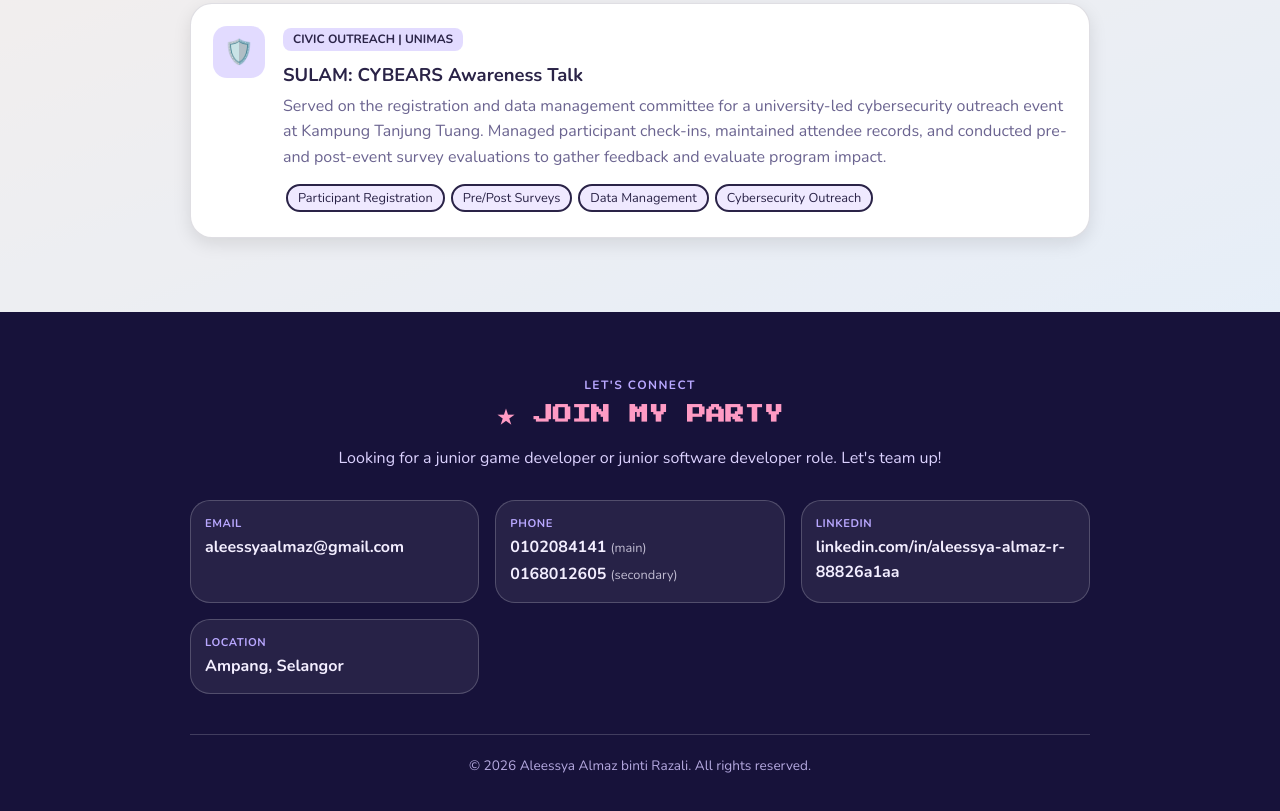
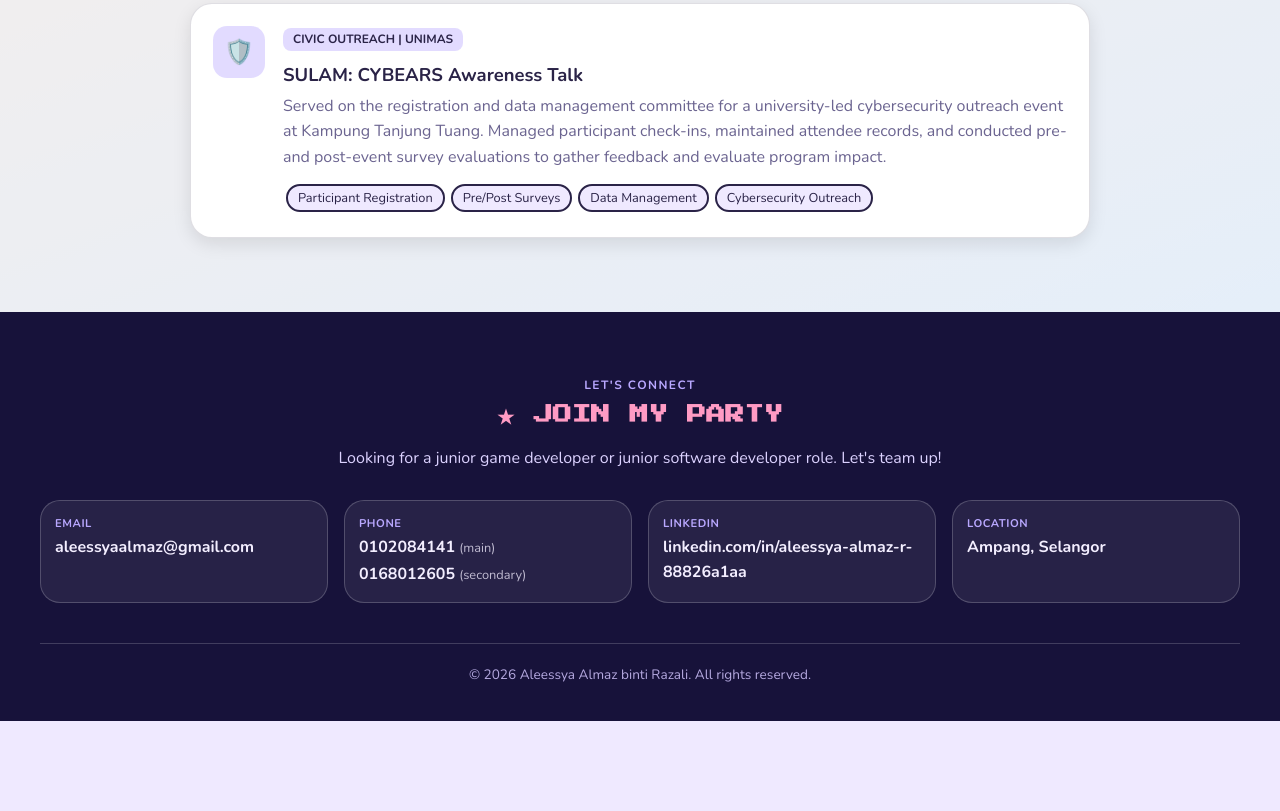
Before and after one commit to aleessyaalmaz/portfolio, a plain HTML site: page index.html in a window 1280 px wide. Shown: the part 4541-5352 px from the top of the page. After the commit the page ends 5262 px from the top, so only its background shows below. Drawn offline with nearby package versions, Linux system fonts and the light colour scheme.

Commit message:
Refactor contact section styles in index.html
Updated contact section styles for better responsiveness and padding.

```diff
--- a/index.html
+++ b/index.html
@@ -296,7 +296,10 @@ nav a,nav button{flex:none;white-space:nowrap}
 .pg.stop .hf{display:block}
 
 /* Contact: wider boxes, and the email always shows on one line */
-#contact .grid{grid-template-columns:repeat(auto-fit,minmax(260px,1fr))}
+#contact{padding-inline:max(18px,calc((100% - 1200px)/2))}
+#contact .grid{grid-template-columns:repeat(4,minmax(0,1fr))}
+@media (max-width:900px){#contact .grid{grid-template-columns:repeat(2,minmax(0,1fr))}}
+@media (max-width:520px){#contact .grid{grid-template-columns:1fr}}
 #contact a[href^="mailto"]{container-type:inline-size}
 #contact a[href^="mailto"] b{white-space:nowrap;word-break:normal;overflow-wrap:normal;font-size:min(1rem,7cqw)}
 </style>
```
